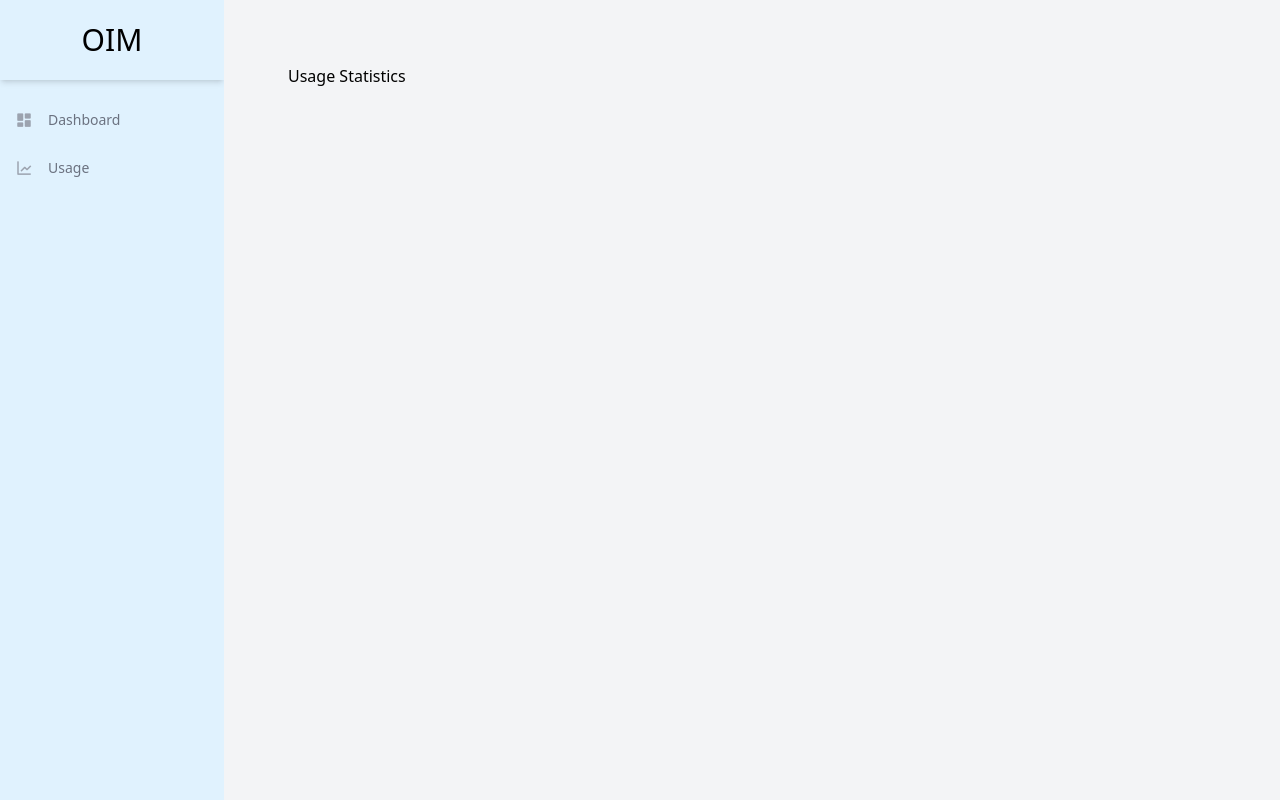
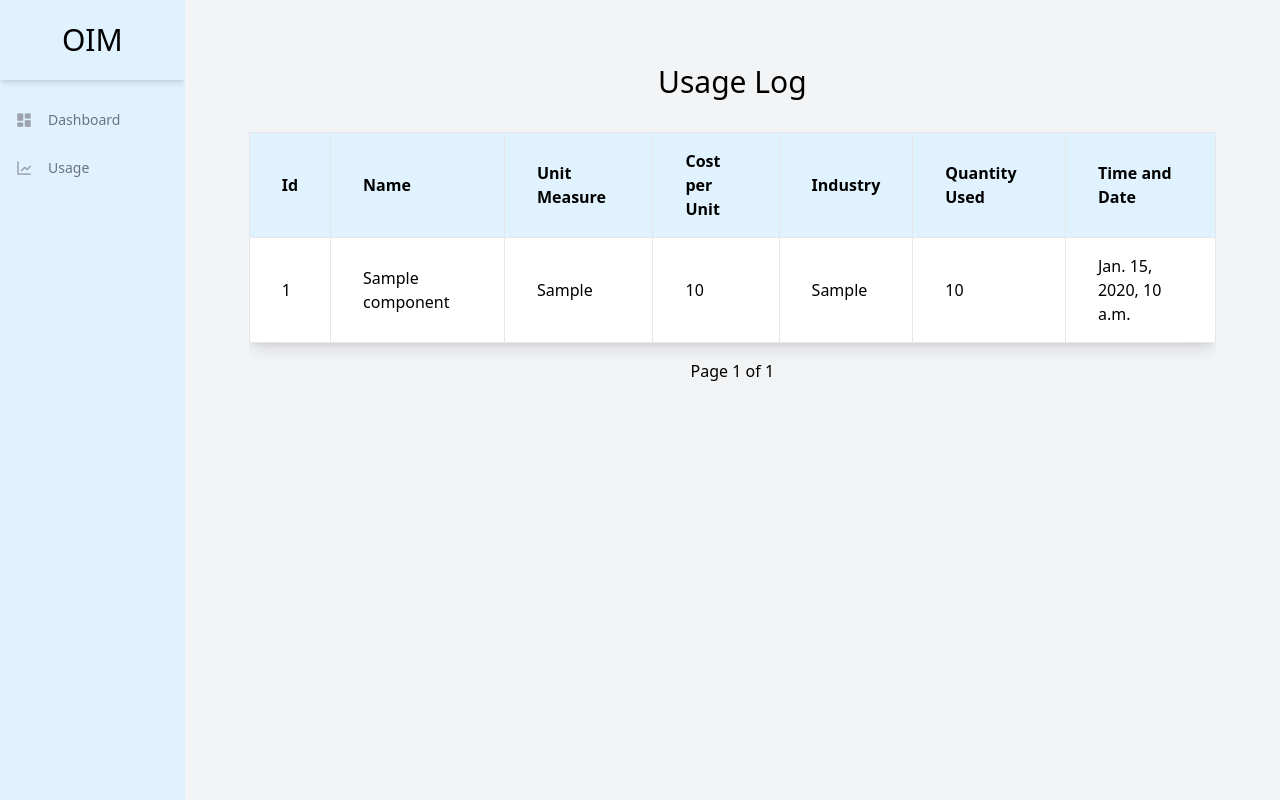
Before and after one commit to thanojwhy/Inventory, a Django app: page /usage/ in a window 1280 px wide. Run offline with Django 5.2, Linux system fonts and the light colour scheme; tables that the repository leaves empty hold one stand-in row (values such as "Sample post"); some libraries are stand-ins or nearby versions.

Commit message:
Usage logs added

```diff
--- a/Components/admin.py
+++ b/Components/admin.py
@@ -1,5 +1,7 @@
 from django.contrib import admin
 from .models import Component
+from .models import Usage
 # Register your models here.
 
 admin.site.register(Component)
+admin.site.register(Usage)
--- a/Components/models.py
+++ b/Components/models.py
@@ -15,3 +15,11 @@
 
     def __str__(self):
         return f"{self.name}"
+
+class Usage(models.Model):
+    component=models.ForeignKey(Component,on_delete=models.CASCADE,related_name="usages")
+    quantityUsed=models.PositiveIntegerField()
+    dateAndTime=models.DateTimeField()
+
+    def __str__(self):
+        return f"{self.component.name} on {self.dateAndTime}"
--- a/Components/templates/usage.html
+++ b/Components/templates/usage.html
@@ -2,10 +2,65 @@
 
 
 {% block title %}
-    Usage
+    Component Usage
 {% endblock title %}
 
 
 {% block content %}
-    <h1>Usage Statistics</h1>
+    <div class="pb-8 flex justify-center">
+        <h1 class="text-3xl text-black">Usage Log</h1>
+    </div>
+    <div class="overflow-x-auto">
+        <table class="shadow-lg bg-white">
+            <thead>
+                <tr class="text-left border-collapse">
+                    <th class="bg-sky-100 border px-8 py-4">Id</th>
+                    <th class="bg-sky-100 border px-8 py-4">Name</th>
+                    <th class="bg-sky-100 border px-8 py-4">Unit Measure</th>
+                    <th class="bg-sky-100 border px-8 py-4">Cost per Unit</th>
+                    <th class="bg-sky-100 border px-8 py-4">Industry</th>
+                    <th class="bg-sky-100 border px-8 py-4">Quantity Used</th>
+                    <th class="bg-sky-100 border px-8 py-4">Time and Date</th>
+                </tr>
+            </thead>
+            <tbody>
+                {% for u in usage %}
+                    <tr class="hover:bg-gray-100">
+                        <td class=" border px-8 py-4">{{ u.component.id }}</td>
+                        <td class=" border px-8 py-4">{{ u.component.name }}</td>
+                        <td class=" border px-8 py-4">{{ u.component.unitMeasure }}</td>
+                        <td class=" border px-8 py-4">{{ u.component.costPerUnit }}</td>
+                        <td class=" border px-8 py-4">{{ u.component.industryLine }}</td>
+                        <td class=" border px-8 py-4">{{ u.quantityUsed }}</td>
+                        <td class=" border px-8 py-4">{{ u.dateAndTime }}</td>
+                    </tr>
+                {% endfor %}
+            </tbody>
+        </table>
+        <div class="flex justify-center mt-4">
+            <nav>
+                <ul class="pagination flex items-center">
+                    {% if usage.has_previous %}
+                        <li class="mx-2">
+                            <a href="?page=1" class="text-blue-500 hover:underline">1</a>
+                        </li>
+                        <li class="mx-2">
+                            <a href="?page={{ usage.previous_page_number }}" class="text-blue-500 hover:underline">&lt</a>
+                        </li>
+                    {% endif %}
+                    <li class="mx-2">
+                        Page {{ usage.number }} of {{ usage.paginator.num_pages }}
+                    </li>
+                    {% if usage.has_next %}
+                        <li class="mx-2">
+                            <a href="?page={{ usage.next_page_number }}" class="text-blue-500 hover:underline">&gt</a>
+                        </li>
+                        <li class="mx-2">
+                            <a href="?page={{ usage.paginator.num_pages }}" class="text-blue-500 hover:underline">{{usage.paginator.num_pages}}</a>
+                        </li>
+                    {% endif %}
+                </ul>
+            </nav>
+        </div>
+    </div>
 {% endblock %}
--- a/Components/views.py
+++ b/Components/views.py
@@ -1,7 +1,9 @@
 from django.http import HttpResponse
+from django.core.paginator import Paginator
 from django.shortcuts import render,get_object_or_404,redirect
 from django.template import loader
-from .models import Component
+from django.utils.timezone import now
+from .models import Component, Usage
 # Create your views here.
 
 def component(request):
@@ -20,24 +22,36 @@
 
             if usage_update>c.currentStock:
                 return render(request,'compList.html',{
-                    'c':Component.objects.all(),
+                    'components':Component.objects.all(),
                     'error':f"Insufficient stock for {c.name}",
                 })
             c.currentStock-=usage_update
             c.save()
 
+            Usage.objects.create(
+                component=c,
+                quantityUsed=usage_update,
+                dateAndTime=now()
+            )
+
             return redirect('components:list')
         except (ValueError,KeyError):
             return render(request,'compList.html',{
-                'c':Component.objects.all(),
+                'components':Component.objects.all(),
                 'error':"Invalid input",
             })
     else:
         return redirect('components:list')
 
 def usage(request):
+    usage_log=Usage.objects.select_related("component").order_by("-dateAndTime")
+    paginator=Paginator(usage_log,10)
+
+    page_no=request.GET.get('page')
+    page_obj=paginator.get_page(page_no)
+
     template=loader.get_template('usage.html')
     context={
-        "name":""
+        "usage":page_obj
     }
     return HttpResponse(template.render(context,request))
```
Also changed, not shown: Components/templates/compList.html (+7 -7 lines), Components/migrations/0003_usage.py (added).
